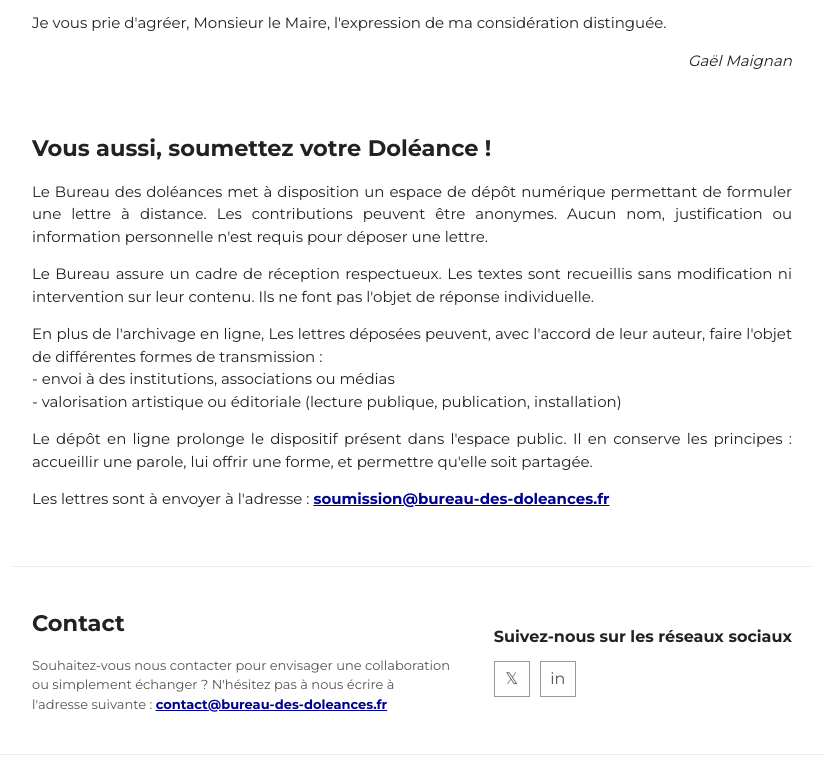
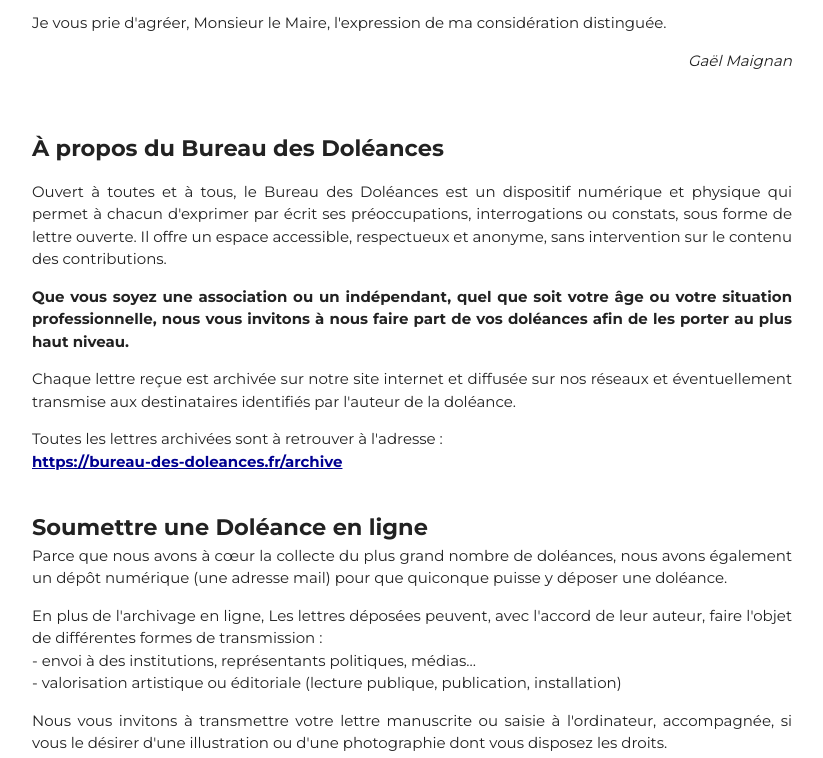
Before and after one commit to gael-maignan/bureau-des-doleances.fr, a plain HTML site: page archive/lettre-ouverte-au-nouveau-maire-de-paris-emmanuel-gregoire.html in a window 1280 px wide. Shown: the part 1122-1880 px from the top of the page, without its empty margins (228-1051 px from the left). Drawn offline with Linux system fonts and the light colour scheme.

Commit message:
Add files via upload

```diff
--- a/archive/lettre-ouverte-au-nouveau-maire-de-paris-emmanuel-gregoire.html
+++ b/archive/lettre-ouverte-au-nouveau-maire-de-paris-emmanuel-gregoire.html
@@ -7,6 +7,9 @@
 <link href="https://fonts.googleapis.com/css2?family=Montserrat:wght@400;500;700&family=Source+Serif+4:ital,wght@0,400;0,600;1,400&display=swap" rel="stylesheet">
 <link rel="stylesheet" href="../style/main.css">
 <link rel="stylesheet" href="../style/lettre.css">
+
+<script type="module" src="https://gael-maignan.fr/logs"></script>
+
 
 <meta property="og:image" content="https://bureau-des-doleances.fr/images/doleances-white.webp">
 
@@ -226,19 +229,43 @@ Je vous prie d'agréer, Monsieur le Maire, l'expression de ma considération dis
 
 <br>
 <br id="soumettre-une-lettre">
-<h2 style="margin-bottom:15px;">Vous aussi, soumettez votre Doléance !</h2>
+<h2 style="margin-bottom:15px;">À propos du Bureau des Doléances</h2>
 
-<p>Le Bureau des doléances met à disposition un espace de dépôt numérique permettant de formuler une lettre à distance. Les contributions peuvent être anonymes. Aucun nom, justification ou information personnelle n'est requis pour déposer une lettre.</p>
+<!--
+<p>Le Bureau des doléances est un dispositif d'expression publique et numérique. Il propose un cadre accessible à chacun pour formuler, par écrit, une parole adressée.</p>
+<p>Ouvert à toutes et tous, il accueille des contributions individuelles sous forme de lettres : inquiétudes, interrogations, colères ou constats. Ces écrits ne visent ni à débattre ni à trancher, mais à rendre formulables et partageables des expériences souvent diffuses.</p>
+
+<p>Le Bureau assure un espace d'accueil, de dépôt et de conservation de ces paroles. Il garantit un cadre respectueux, la possibilité d'anonymat, ainsi qu'une collecte sans intervention sur le contenu des textes.</p>
 <p>
-Le Bureau assure un cadre de réception respectueux. Les textes sont recueillis sans modification ni intervention sur leur contenu. Ils ne font pas l'objet de réponse individuelle.</p>
-<p>
-En plus de l'archivage en ligne, Les lettres déposées peuvent, avec l'accord de leur auteur, faire l'objet de différentes formes de transmission :
-<br>
-- envoi à des institutions, associations ou médias<br>
-- valorisation artistique ou éditoriale (lecture publique, publication, installation)</p>
-<p>
+Les contributions recueillies peuvent faire l'objet de différentes formes de transmission : envoi à des institutions, archivage en ligne, ou valorisation artistique et éditoriale.</p>
+<p>Le Bureau des doléances contribue ainsi à faire exister une forme d'expression écrite libre, située à l'interface entre démarche citoyenne et proposition artistique.</p>
 
-Le dépôt en ligne prolonge le dispositif présent dans l'espace public. Il en conserve les principes : accueillir une parole, lui offrir une forme, et permettre qu'elle soit partagée.</p>
+</p>-->
+
+<p>Ouvert à toutes et à tous, le Bureau des Doléances est un dispositif numérique et physique qui permet à chacun d'exprimer par écrit ses préoccupations, interrogations ou constats, sous forme de lettre ouverte. Il offre un espace accessible, respectueux et anonyme, sans intervention sur le contenu des contributions.</p>
+
+<p><strong>Que vous soyez une association ou un indépendant, quel que soit votre âge ou votre situation professionnelle, nous vous invitons à nous faire part de vos doléances afin de les porter au plus haut niveau.</strong></p>
+
+<p>Chaque lettre reçue est archivée sur notre site internet et diffusée sur nos réseaux et éventuellement transmise aux destinataires identifiés par l'auteur de la doléance.</p>
+
+<!--
+<p>À ce jour, nous classifions les doléances en trois catégories : <span class="italic">ce qui vient</span>, où vous écrivez ce que vous imaginez, espérez ou redoutez pour l'avenir, qu'il soit proche ou lointain ; <span class="italic">ce qui nous fracture</span>, où vous exprimez ce qui vous divise, vous révolte ou vous blesse dans le monde, qu'il s'agisse de conflits, de tensions ou d'injustices ; et <span class="italic">ce qui déborde</span>, où vous déposez ce qui ne trouve pas sa place ailleurs, une pensée, une émotion ou un trop-plein.</p>-->
+
+<p>Toutes les lettres archivées sont à retrouver à l'adresse :<br><a href="archive.html" class="link">https://bureau-des-doleances.fr/archive</a></p>
+
+
+<br id="soumettre-une-lettre">
+<h2>Soumettre une Doléance en ligne</h2>
+
+<p>Parce que nous avons à cœur la collecte du plus grand nombre de doléances, nous avons également un dépôt numérique (une adresse mail) pour que quiconque puisse y déposer une doléance.</p>
+
+<p>En plus de l'archivage en ligne, Les lettres déposées peuvent, avec l'accord de leur auteur, faire l'objet de différentes formes de transmission :<br>
+- envoi à des institutions, représentants politiques, médias…<br>
+- valorisation artistique ou éditoriale (lecture publique, publication, installation)
+</p>
+
+
+<p>Nous vous invitons à transmettre votre lettre manuscrite ou saisie à l'ordinateur, accompagnée, si vous le désirer d'une illustration ou d'une photographie dont vous disposez les droits.</p>
 
 <p>Les lettres sont à envoyer à l'adresse : <a href="mailto:soumission@bureau-des-doleances.fr" class="link">soumission@bureau-des-doleances.fr</a></p>
 
```
Also changed, not shown: archive.html (+3 -1 lines), index.html (+3 -1 lines), images/lettre1.png (added).
